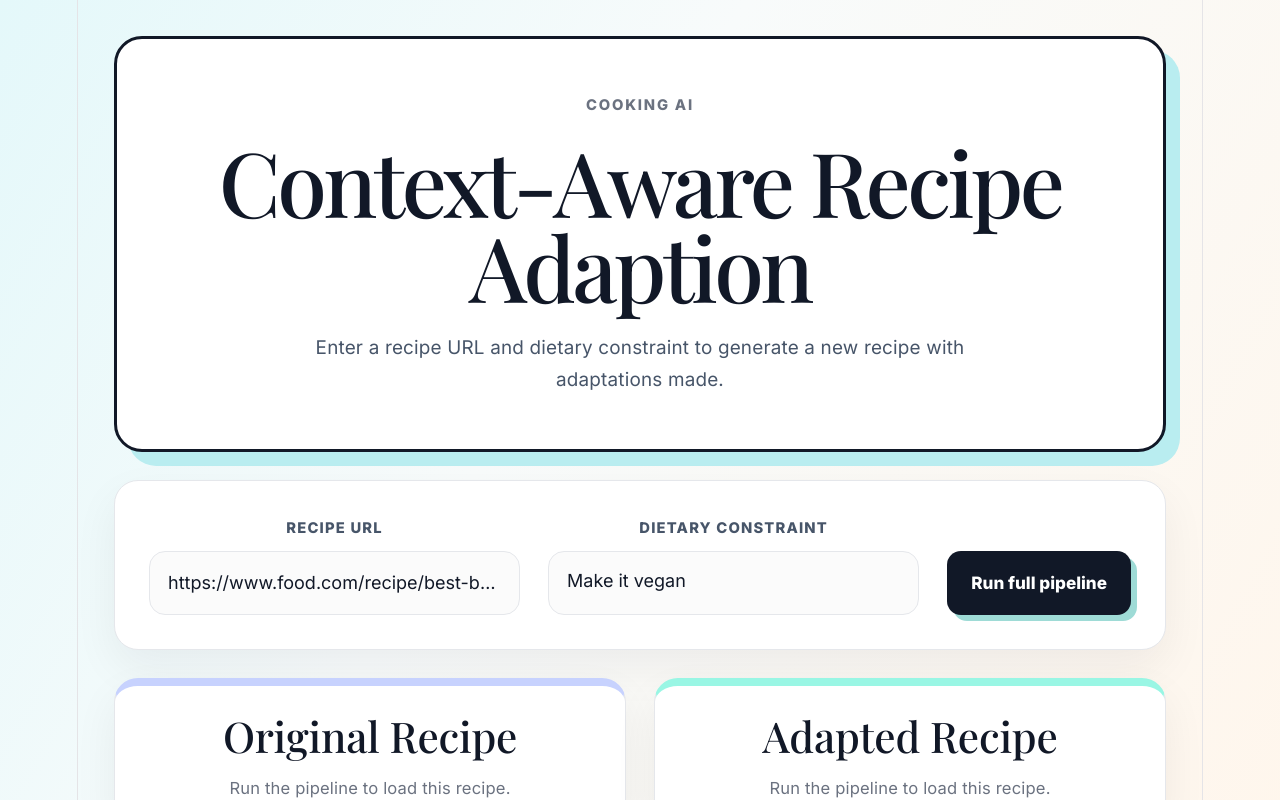
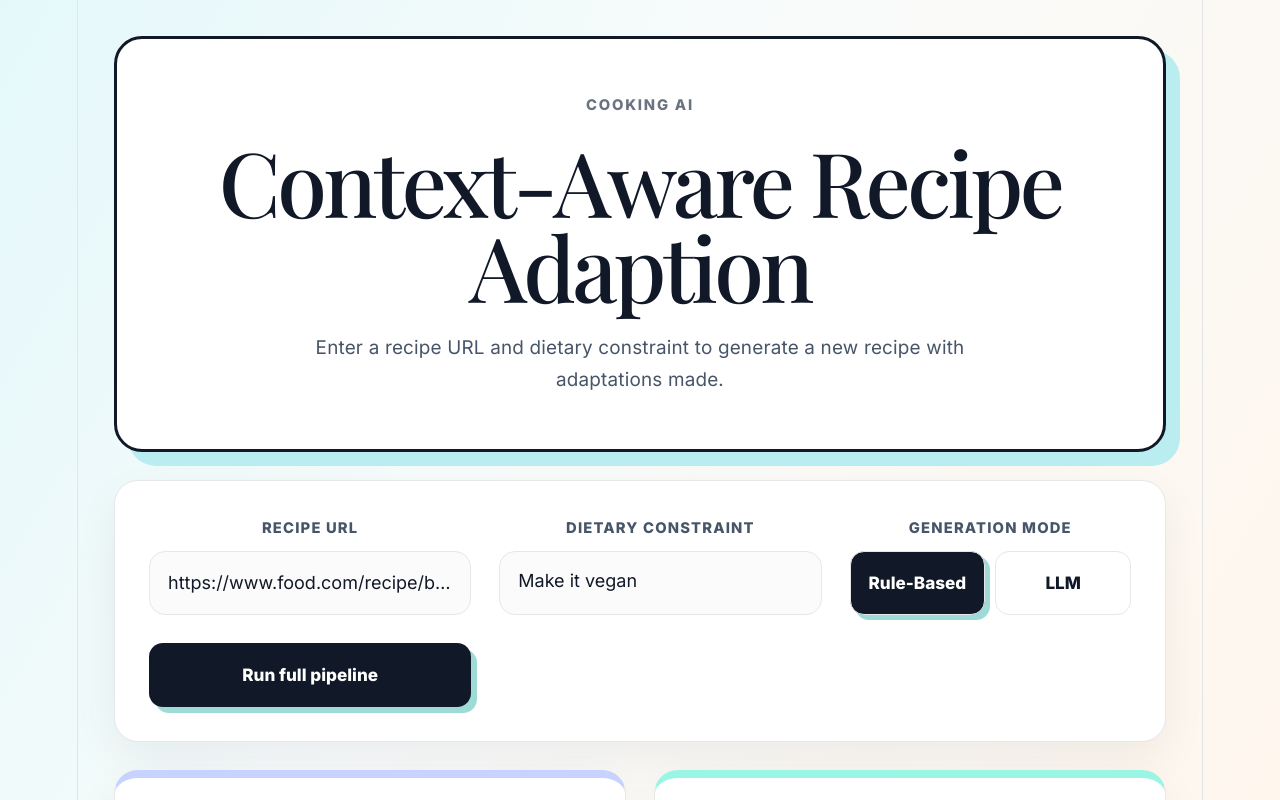
Before and after one commit to rpakrasi/49595-project, a React app in the folder frontend/: page / in a window 1280 px wide. Shown: the top 800 px of the page. Built offline with nearby package versions, Linux system fonts and the light colour scheme; the HTML template or start-up script is replaced by a standard one.

Commit message:
toggle for llm on ui

```diff
--- a/frontend/src/App.css
+++ b/frontend/src/App.css
@@ -80,6 +80,7 @@ body {
 .subtext {
   max-width: 760px;
   margin: 24px auto 0;
+  text-align: center;
   color: #475569;
   font-size: 1.05rem;
   line-height: 1.7;
@@ -397,6 +398,33 @@ button:disabled {
  max-width:62ch;
 }
 
+.mode-toggle {
+  display: grid;
+  grid-template-columns: 1fr 1fr;
+  gap: 10px;
+}
+
+.mode-option {
+  background: white;
+  color: var(--ink);
+  border: 1px solid var(--line);
+  box-shadow: none;
+  padding: 14px 18px;
+  border-radius: 14px;
+  font-size: 0.95rem;
+}
+
+.mode-option:hover {
+  transform: none;
+  box-shadow: none;
+}
+
+.mode-option.active {
+  background: #111827;
+  color: white;
+  box-shadow: 5px 5px 0 var(--aqua-dark);
+}
+
 @media (max-width: 1000px) {
   .hero {
     grid-template-columns: 1fr;
--- a/frontend/src/App.jsx
+++ b/frontend/src/App.jsx
@@ -98,6 +98,7 @@ function App() {
   const [error, setError] = useState("");
   const [original, setOriginal] = useState(null);
   const [adapted, setAdapted] = useState(null);
+  const [useLlm, setUseLlm] = useState(false);
 
   const substitutions =
     adapted?.adaptation_summary?.substitutions_made || [];
@@ -117,6 +118,7 @@ function App() {
         body: JSON.stringify({
           url: recipeUrl,
           constraint,
+          use_llm: useLlm,
         }),
       });
 
@@ -165,6 +167,28 @@ function App() {
               onChange={(e) => setConstraint(e.target.value)}
               placeholder="Example: Make it vegan and gluten-free"
             />
+          </div>
+
+          <div className="field">
+            <label>Generation Mode</label>
+
+            <div className="mode-toggle">
+              <button
+                type="button"
+                className={!useLlm ? "mode-option active" : "mode-option"}
+                onClick={() => setUseLlm(false)}
+              >
+                Rule-Based
+              </button>
+
+              <button
+                type="button"
+                className={useLlm ? "mode-option active" : "mode-option"}
+                onClick={() => setUseLlm(true)}
+              >
+                LLM
+              </button>
+            </div>
           </div>
 
           <button onClick={runPipeline} disabled={loading}>
```
Also changed, not shown: 2 other files (tests, documents, lock files or other folders).
